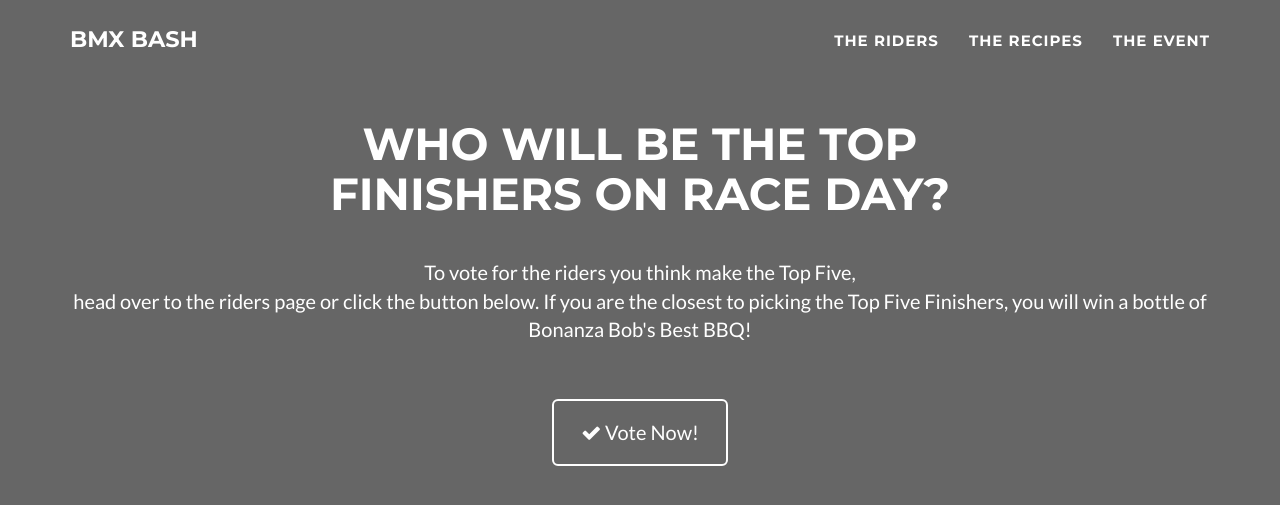
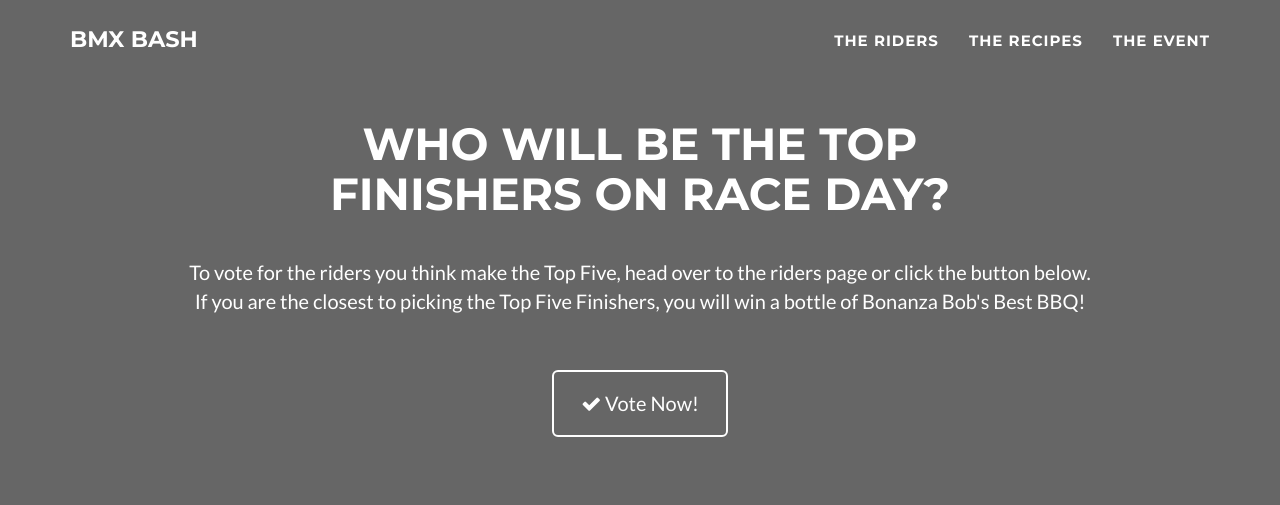
Before and after one commit to carbondesign/thisiswhatido, a Jekyll site: the page built from index.html, in a window 1280 px wide and 900 px high, scrolled down 689 px, cut to the strip 0-533 px from the top of the window. Shown: the top 505 px of the strip. Built offline with Jekyll 4.4.1, drawn with Linux system fonts in a browser that asks for light colours; nearby versions of some CDN libraries.

Commit message:
adjusting about

```diff
--- a/_includes/about.html
+++ b/_includes/about.html
@@ -20,7 +20,7 @@
                     </div>  <hr class=""> -->
 
                     <h2 class="text-center margin_b40">Who Will Be the Top<br>Finishers on Race day? </h2>
-                    <p class="text-center margin_b40">To vote for the riders you think make the Top Five,<br>head over to the riders page or click the button below. If you are the closest to picking the Top Five Finishers, you will win a bottle of Bonanza Bob's Best BBQ!</p>
+                    <p class="text-center margin_b40">To vote for the riders you think make the Top Five, head over to the riders page or click the button below.<br>If you are the closest to picking the Top Five Finishers, you will win a bottle of Bonanza Bob's Best BBQ!</p>
 
                 </div>
 
```
